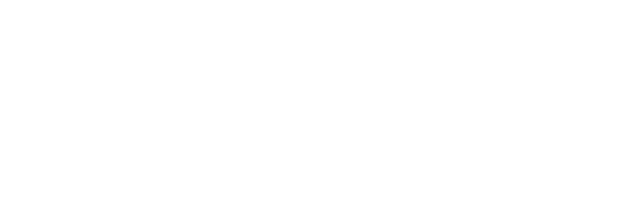
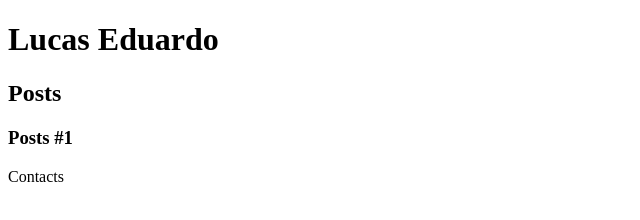
Before and after one commit to LucasEduardo98/Dio-Personal-Site, a plain HTML site: page Index.html in a window 1280 px wide. Shown: the whole page, without its empty margins (0-640 px from the left). Drawn offline with Linux system fonts and the light colour scheme.

Commit message:
Add basics Structures on HTML

```diff
--- a/Index.html
+++ b/Index.html
@@ -7,6 +7,25 @@
     <title>Lucas Eduardo</title>
 </head>
 <body>
-
+    <header>
+        <h1>Lucas Eduardo</h1>
+    </header>
+    <section>
+        <header>
+            <h2>
+                Posts
+            </h2>
+            <article>
+                <header>
+                    <h3>
+                        Posts #1
+                    </h3>
+                </header>
+            </article>
+        </header>
+    </section>
+    <footer>
+        Contacts
+    </footer>
 </body>
 </html>
```
